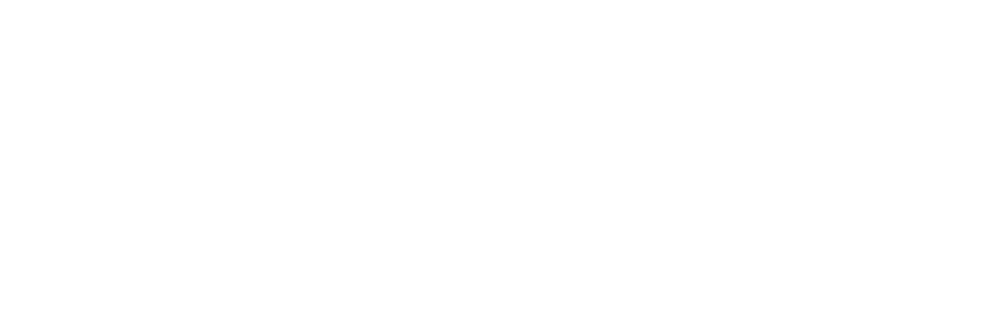
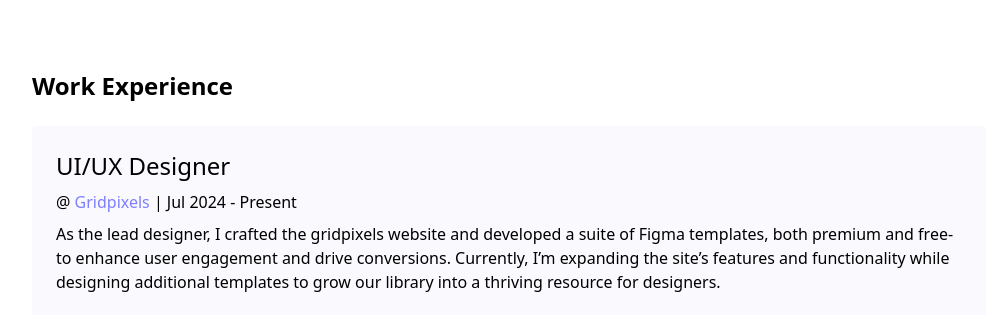
Before and after one commit to BitWizCoder/bitwizcoder-site, a Next.js app: page / in a window 1280 px wide. Shown: the part 1775-2090 px from the top of the page, without its empty margins (131-1131 px from the left). Before the commit the page ends 1861 px from the top, so only its background shows below. Built offline with nearby package versions, Linux system fonts and the light colour scheme.

Commit message:
added experience section

```diff
--- /dev/null
+++ b/app/components/Experience.jsx
@@ -0,0 +1,35 @@
+import Link from "next/link";
+import React from "react";
+
+function Experience() {
+  return (
+    <div className="container max-w-[954px] mx-auto">
+      <h2 className="mx-auto mt-20 text-2xl mb-6 font-semibold">
+        Work Experience
+      </h2>
+      <div className="bg-primary-50 p-6 rounded-sm">
+        <h2 className="text-2xl mb-2">UI/UX Designer</h2>
+        <p className="mb-2">
+          @{" "}
+          <Link
+            className="text-primary-500"
+            target="_blank"
+            href="https://www.gridpixels.org/"
+          >
+            Gridpixels
+          </Link>{" "}
+          | Jul 2024 - Present
+        </p>
+        <p>
+          As the lead designer, I crafted the gridpixels website and developed a
+          suite of Figma templates, both premium and free-to enhance user
+          engagement and drive conversions. Currently, I’m expanding the site’s
+          features and functionality while designing additional templates to
+          grow our library into a thriving resource for designers.
+        </p>
+      </div>
+    </div>
+  );
+}
+
+export default Experience;
--- a/app/components/Project.jsx
+++ b/app/components/Project.jsx
@@ -6,7 +6,7 @@
   const data = props.data;
   return (
     <div className="w-[460px]">
-      <Link href={data.link}>
+      <Link target="_blank" href={data.link}>
         <Image
           src={data.image}
           width={460}
--- a/app/components/Tool.jsx
+++ b/app/components/Tool.jsx
@@ -4,7 +4,7 @@
 function Tool(props) {
   const data = props.data;
   return (
-    <div className="mb-24 relative px-8 py-6 rounded-sm bg-primary-50 cursor-pointer hover:scale-125 transition-transform duration-500 text-center">
+    <div className="relative px-8 py-6 rounded-sm bg-primary-50 cursor-pointer hover:scale-125 transition-transform duration-500 text-center">
       <Image src={data.image} width={34} height={46} alt="brand logo" />
       {/* <p className="absolute">{data.title}</p> */}
     </div>
--- a/app/page.jsx
+++ b/app/page.jsx
@@ -1,3 +1,4 @@
+import Experience from "./components/Experience";
 import Header from "./components/Header";
 import Projects from "./components/Projects";
 import Tools from "./components/Tools";
@@ -8,6 +9,7 @@
       <Header />
       <Projects />
       <Tools />
+      <Experience />
     </div>
   );
 }
```
